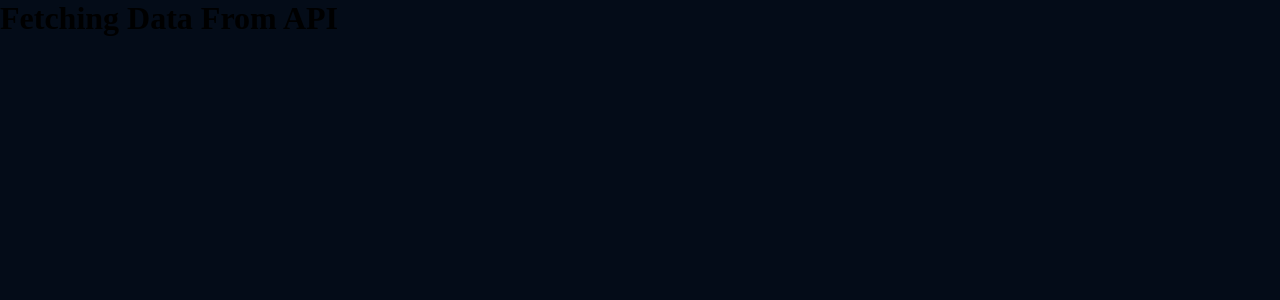
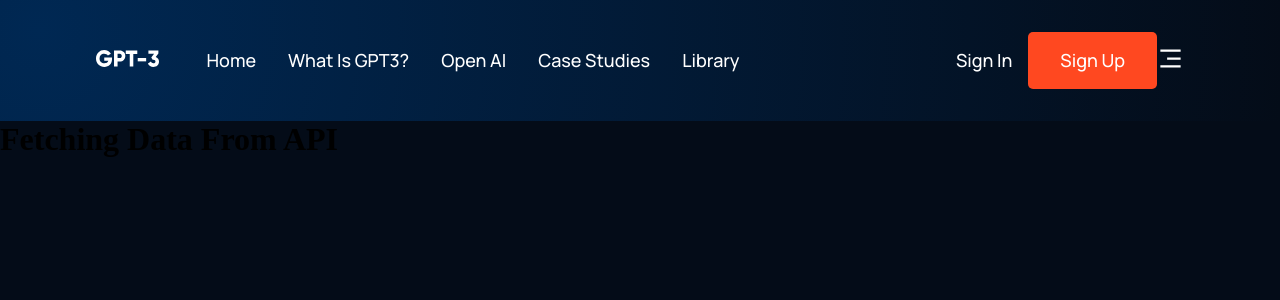
Before and after one commit to Owhab/gpt3-application, a React (Create React App) app: page / in a window 1280 px wide. Shown: the top 300 px of the page. Built offline with nearby package versions, Linux system fonts and the light colour scheme; no server answers.

Commit message:
added navbar with toggle menu

```diff
--- a/src/components/navbar/Navbar.js
+++ b/src/components/navbar/Navbar.js
@@ -1,12 +1,63 @@
-import React from 'react';
+import React, { useState } from 'react';
 import "./navbar.css"
+import logo from "./../../assets/logo.svg"
+import {RiCloseLine, RiMenu3Line} from "react-icons/ri"
+
+
+// Created Reusable Menu Items Component
+const Menu = () => (
+    <>
+        <p><a href="#home">Home</a></p>
+        <p><a href="#gpt3">What is GPT3?</a></p>
+        <p><a href="#possibility">Open AI</a></p>
+        <p><a href="#case">Case Studies</a></p>
+        <p><a href="#blog">Library</a></p>
+    </>
+)
+// Created Reusable Menu Items Component
+
+
 
 const Navbar = () => {
+
+    const [toggleMenu, setToggleMenu] = useState(false);
+
+
     return (
         <div className='gpt3__navbar'>
             <div className="gpt3__navbar-links">
+                <div className="gpt3__navbar-links_logo">
+                    <img src={logo} alt="" />
+                </div>
+                <div className="gpt3__navbar-links_container">
+                    <Menu/>
+                </div>
+            </div>
 
-            </div>
+                <div className="gpt3__navbar-sign">
+                    <p>Sign in</p>
+                    <button type='button'>Sign Up</button>
+
+                </div>
+                <div className="gpt3__navbar-menu">
+                    {
+                        toggleMenu
+                        ? <RiCloseLine color='#fff' size={27} onClick ={()=>setToggleMenu(false)}/>
+                        : <RiMenu3Line color='#fff' size={27} onClick ={()=>setToggleMenu(true)}/>
+                    }
+                    {
+                        toggleMenu && (
+                            <div className='gpt3__navbar-menu_container scale-up-center'>
+                                <div className="gpt3__navbar-menu_container_links">
+                                    <Menu/>
+                                </div>
+
+                            </div>
+                        )
+                    }
+
+                </div>
+
         </div>
     );
 };
--- a/src/components/navbar/navbar.css
+++ b/src/components/navbar/navbar.css
@@ -0,0 +1,68 @@
+.gpt3__navbar {
+    display: flex;
+    align-items: center;
+    justify-content: space-between;
+    padding: 2rem 6rem;
+}
+
+.gpt3__navbar-links {
+    flex: 1;
+    display: flex;
+    align-items: center;
+    justify-content: flex-start;
+}
+
+.gpt3__navbar-links_logo {
+    margin-right: 2rem;
+}
+
+.gpt3__navbar-links_logo img {
+    height: 16.02px;
+    width: 62.56px;
+}
+
+.gpt3__navbar-links_container {
+    display: flex;
+    flex-direction: row;
+}
+
+.gpt3__navbar-sign {
+    display: flex;
+    align-items: center;
+    justify-content: flex-end;
+}
+
+.gpt3__navbar-links_container>p,
+.gpt3__navbar-sign>p,
+.gpt3__navbar-menu_container>p {
+    color: #fff;
+    font-family: var(--font-family);
+    font-weight: 500;
+    font-size: 18px;
+    line-height: 25px;
+    text-transform: capitalize;
+    margin: 0 1rem;
+    cursor: pointer;
+}
+
+.gpt3__navbar-links_container>p>a,
+.gpt3__navbar-sign>p>a,
+.gpt3__navbar-menu_container>p>a {
+    color: #fff;
+    text-decoration: none;
+}
+
+.gpt3__navbar-sign button,
+.gpt3__navbar-links_container button {
+    padding: 1rem 2rem;
+    color: #fff;
+    font-size: 18px;
+    line-height: 25px;
+    font-weight: 500;
+    font-family: var(--font-family);
+    background-color: #FF4820;
+    border-radius: 5px;
+    border: 0;
+    outline: none;
+
+}
```
